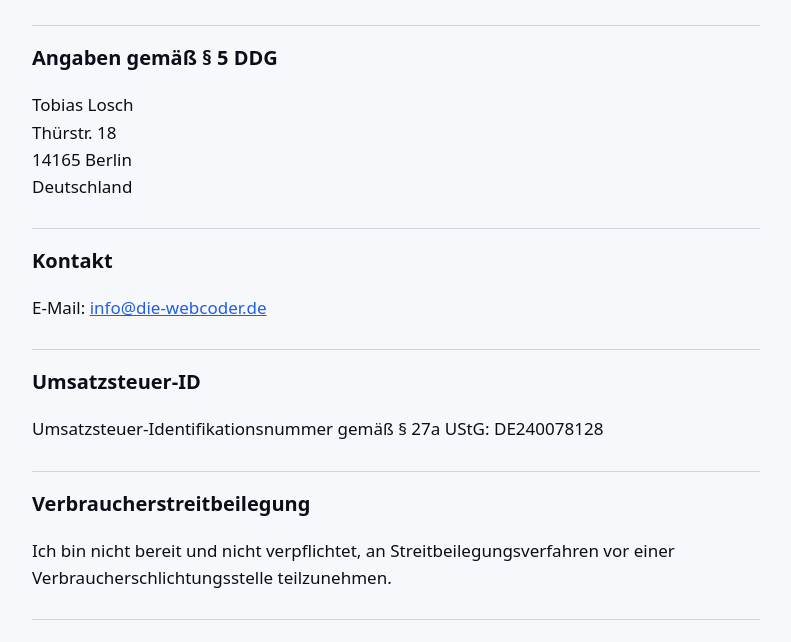
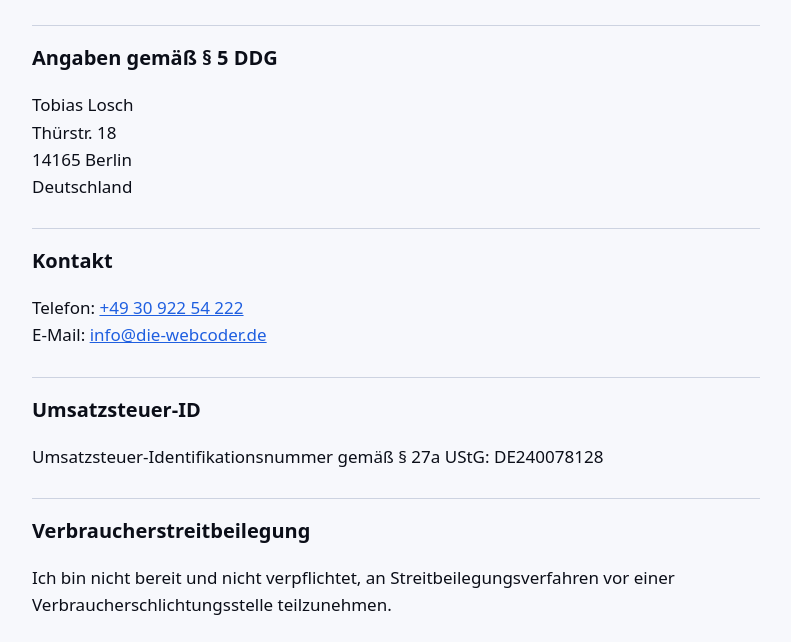
Before and after one commit to die-webcoder/polaramp-public, a plain HTML site: page impressum.html in a window 1280 px wide. Shown: the part 149-791 px from the top of the page, without its empty margins (244-1035 px from the left). Drawn offline with Linux system fonts and the light colour scheme.

Commit message:
Rechtstexte aktualisiert: Telefon im Impressum (App 0.118.0)
Co-Authored-By: Claude Opus 5.5 <noreply@anthropic.com>

```diff
--- a/impressum.html
+++ b/impressum.html
@@ -22,7 +22,8 @@ Deutschland
 </p>
 
 <h2>Kontakt</h2>
-<p>E-Mail: <a href="mailto:info@die-webcoder.de">info@die-webcoder.de</a></p>
+<p>Telefon: <a href="tel:+493092254222">+49 30 922 54 222</a><br>
+E-Mail: <a href="mailto:info@die-webcoder.de">info@die-webcoder.de</a></p>
 
 <h2>Umsatzsteuer-ID</h2>
 <p>Umsatzsteuer-Identifikationsnummer gemäß § 27a UStG: DE240078128</p>
```
